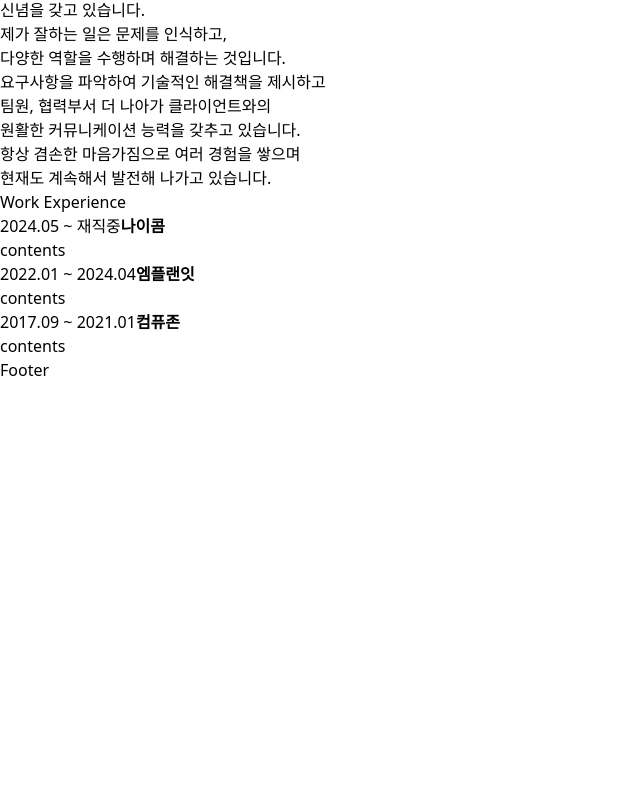
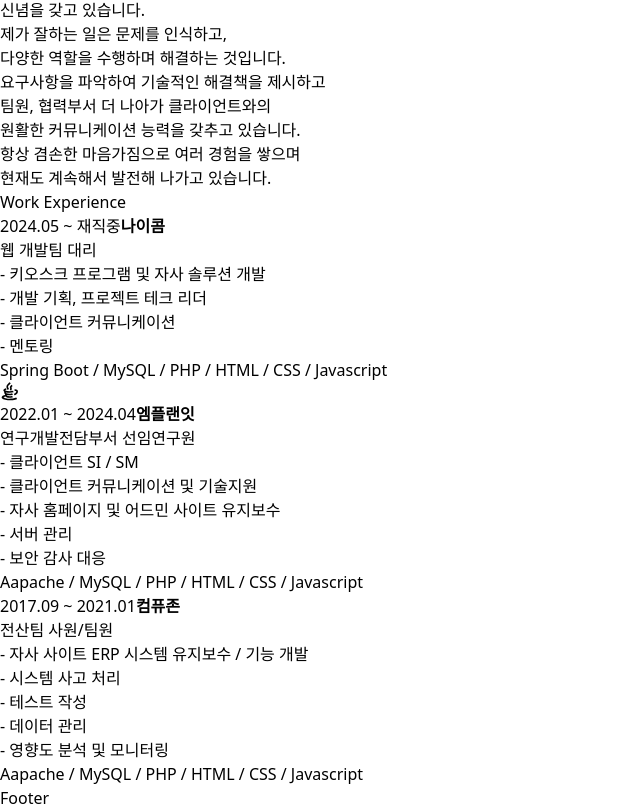
Before and after one commit to codej625/portfolio, a React (Vite) app in the folder portfolio-project/: page / in a window 1280 px wide. Shown: the part 446-1256 px from the top of the page, without its empty margins (0-640 px from the left). Before the commit the page ends 828 px from the top, so only its background shows below. Built offline with nearby package versions, Linux system fonts and the light colour scheme.

Commit message:
240907 Install remixicon by codej625

```diff
--- a/portfolio-project/package.json
+++ b/portfolio-project/package.json
@@ -12,6 +12,7 @@
   "dependencies": {
     "@headlessui/react": "^2.1.2",
     "@heroicons/react": "^2.1.5",
+    "@remixicon/react": "^4.2.0",
     "react": "^18.3.1",
     "react-dom": "^18.3.1"
   },
--- a/portfolio-project/src/components/pages/Main.tsx
+++ b/portfolio-project/src/components/pages/Main.tsx
@@ -1,5 +1,6 @@
 // import { useState } from 'react'
 import './../../assets/common.css'
+import { RiJavaLine } from "@remixicon/react";
 
 export default function Main() {
   return (
@@ -55,38 +56,59 @@
               <div className="lg:max-w-lg">
                 <h1 className="mt-2 text-3xl font-bold tracking-tight text-gray-900 sm:text-4xl">Work Experience</h1>
                 <ul role="list" className="mt-8 space-y-8 text-gray-600">
-                  <li className="">
+                  <li className="pb-12">
                     <div className="flex">
                       <span className="span-width-3">2024.05 ~ 재직중</span>
                       <span>
-                        <strong className="ps-10 font-semibold text-gray-900">나이콤</strong>
+                        <strong className="font-semibold text-gray-900">나이콤</strong>
                       </span>
                     </div>
-                    <p>
-                      contents
-                    </p>
+                    <div className='mb-3'>웹 개발팀 대리</div>
+                    <div className='mb-3'>
+                      - 키오스크 프로그램 및 자사 솔루션 개발<br />
+                      - 개발 기획, 프로젝트 테크 리더<br />
+                      - 클라이언트 커뮤니케이션<br />
+                      - 멘토링
+                    </div>
+                    <div>Spring Boot / MySQL / PHP / HTML / CSS / Javascript</div>
+                    <RiJavaLine
+                      size={20}
+                      color="black"
+                    />
                   </li>
-                  <li className="">
+                  <li className="pb-12">
                     <div className="flex">
                       <span className="span-width-3">2022.01 ~ 2024.04</span>
                       <span>
-                        <strong className="ps-10 font-semibold text-gray-900">엠플랜잇</strong>
+                        <strong className="font-semibold text-gray-900">엠플랜잇</strong>
                       </span>
                     </div>
-                    <p>
-                      contents
-                    </p>
+                    <div className='mb-3'>연구개발전담부서 선임연구원</div>
+                    <div className='mb-3'>
+                      - 클라이언트 SI / SM<br />
+                      - 클라이언트 커뮤니케이션 및 기술지원<br />
+                      - 자사 홈페이지 및 어드민 사이트 유지보수<br />
+                      - 서버 관리<br />
+                      - 보안 감사 대응
+                    </div>
+                    <div>Aapache / MySQL / PHP / HTML / CSS / Javascript</div>
                   </li>
                   <li className="">
                     <div className='flex'>
                       <span className="span-width-3">2017.09 ~ 2021.01</span>
                       <span>
-                        <strong className="ps-10 font-semibold text-gray-900">컴퓨존</strong>
+                        <strong className="font-semibold text-gray-900">컴퓨존</strong>
                       </span>
                     </div>
-                    <p>
-                      contents
-                    </p>
+                    <div className='mb-3'>전산팀 사원/팀원</div>
+                    <div className='mb-3'>
+                      - 자사 사이트 ERP 시스템 유지보수 / 기능 개발<br />
+                      - 시스템 사고 처리<br />
+                      - 테스트 작성<br />
+                      - 데이터 관리<br />
+                      - 영향도 분석 및 모니터링
+                    </div>
+                    <div>Aapache / MySQL / PHP / HTML / CSS / Javascript</div>
                   </li>
                 </ul>
               </div>
```
Also changed, not shown: 1 other file (tests, documents, lock files or other folders).
